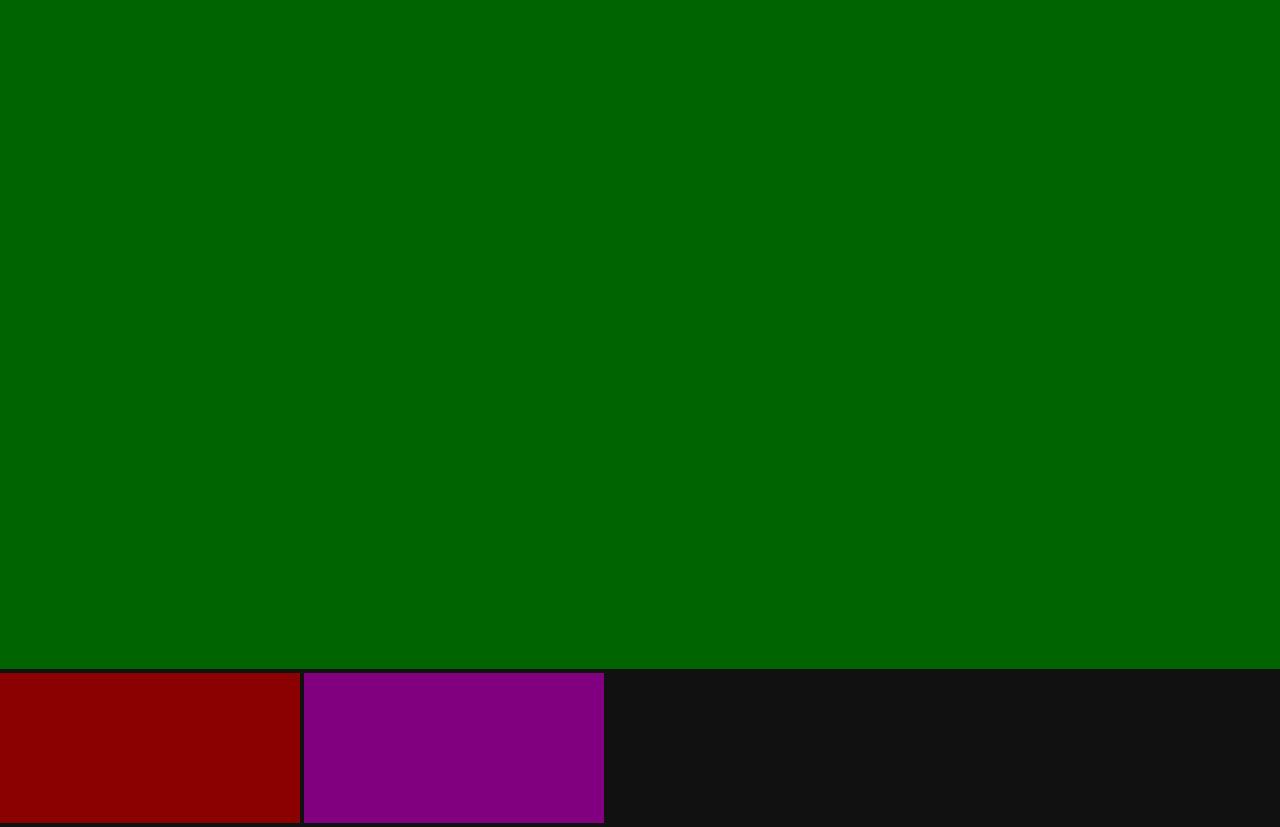
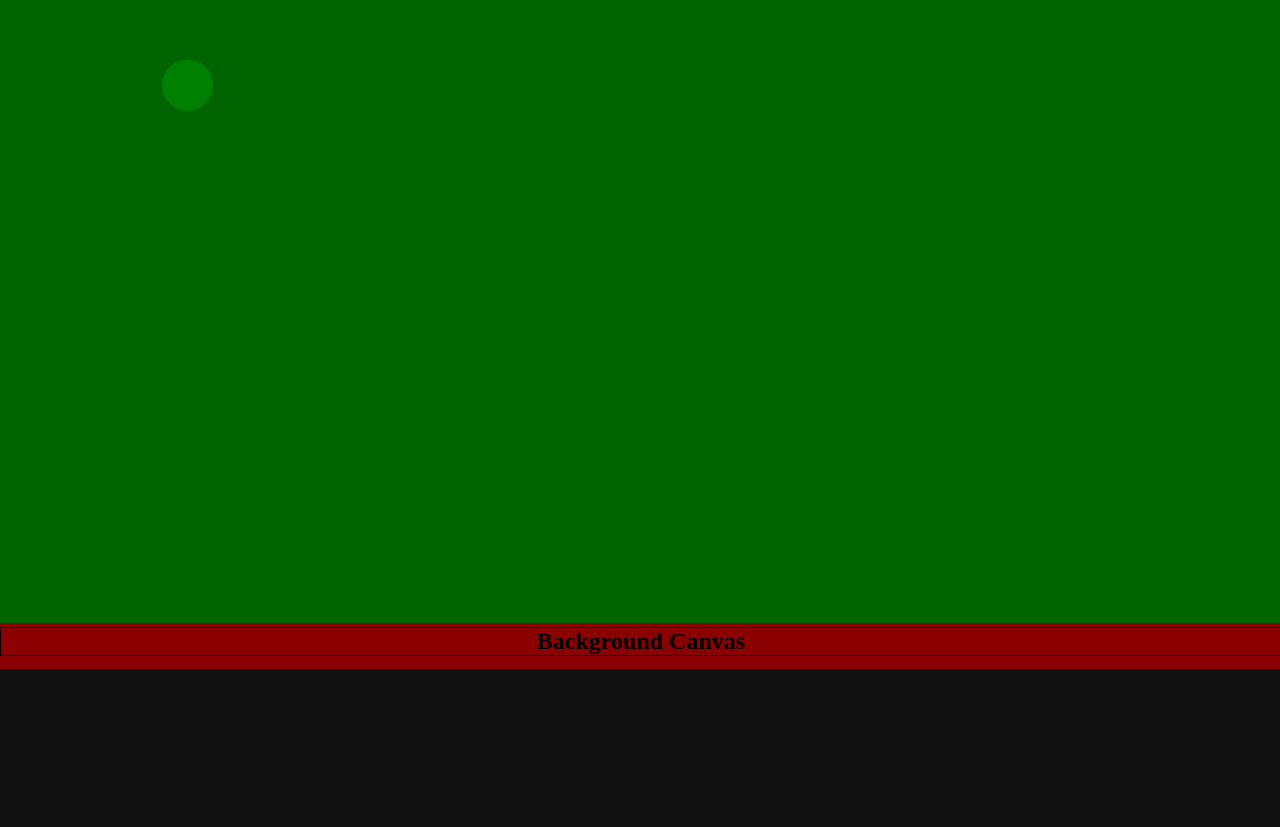
Before and after one commit to lurpeeBurbee/aklinikka-game, a plain HTML site: page index.html in a window 1280 px wide. Shown: the part 131-958 px from the top of the page. After the commit the page ends 800 px from the top, so only its background shows below. Drawn offline with Linux system fonts and the light colour scheme.

Commit message:
Canvas green ball testing

```diff
--- a/index.html
+++ b/index.html
@@ -4,14 +4,22 @@
     <meta charset="UTF-8" />
     <meta name="viewport" content="width=device-width, initial-scale=1.0" />
     <title>aklinikka-game</title>
-    <!-- <link rel="stylesheet" href="bootstrap-5.3.0/css/bootstrap.min.css" /> -->
     <link rel="stylesheet" href="stylesheet.css" />
   </head>
   <body>
     <div class="container">
-      <canvas id="background-canvas"></canvas>
-      <canvas id="ui-canvas"></canvas>
-      <canvas id="gameobjects-canvas"></canvas>
+      <div class="canvas-container-bg">
+        <canvas id="background-canvas"></canvas>
+        <h1 class="canvas-text">Background Canvas</h1>
+      </div>
+      <div class="canvas-container-ui">
+        <canvas id="ui-canvas"></canvas>
+        <h1 class="canvas-text">UI Canvas</h1>
+      </div>
+      <div class="canvas-container-gameobjects">
+        <canvas id="gameobjects-canvas"></canvas>
+        <h1 class="canvas-text">Game Objects Canvas</h1>
+      </div>
     </div>
 
     <script src="/maingame.js" type="text/javascript"></script>
--- a/maingame.js
+++ b/maingame.js
@@ -1 +1,92 @@
 const bgcanvas = document.getElementById("background-canvas");
+const uicanvas = document.getElementById("ui-canvas");
+const bgctx = bgcanvas.getContext("2d");
+const uictx = uicanvas.getContext("2d");
+
+let x = bgcanvas.width / 2;
+let y = bgcanvas.height;
+
+let speedY = -2;
+
+function drawBall() {
+  bgctx.clearRect(0, 0, bgcanvas.width, bgcanvas.height);
+
+  bgctx.beginPath();
+  bgctx.arc(x, y, bgcanvas.width * 0.02, 0, 2 * Math.PI);
+  bgctx.fillStyle = "green";
+  bgctx.fill();
+  bgctx.closePath();
+
+  y += speedY;
+
+  if (y < -bgcanvas.width * 0.02) {
+    y = bgcanvas.height;
+  }
+
+  requestAnimationFrame(drawBall);
+}
+
+function resetBall(startX) {
+  x = startX;
+  y = bgcanvas.height;
+}
+
+function resizeCanvas() {
+  bgcanvas.width = window.innerWidth * 0.8;
+  bgcanvas.height = window.innerHeight * 0.75;
+  uicanvas.width = window.innerWidth * 0.8;
+  uicanvas.height = window.innerHeight * 0.25;
+
+  drawBall();
+  drawButtons();
+}
+
+function drawButtons() {
+  uictx.clearRect(0, 0, uicanvas.width, uicanvas.height);
+
+  const buttonWidth = uicanvas.width * 0.2;
+  const buttonHeight = uicanvas.height * 0.4;
+  const buttonMargin = uicanvas.width * 0.03;
+  const startX1 = (uicanvas.width - buttonWidth * 2 - buttonMargin) / 2;
+  const startX2 = startX1 + buttonWidth + buttonMargin;
+
+  uictx.beginPath();
+  uictx.rect(
+    startX1,
+    (uicanvas.height - buttonHeight) / 2,
+    buttonWidth,
+    buttonHeight
+  );
+  uictx.fillStyle = "blue";
+  uictx.fill();
+  uictx.closePath();
+
+  uictx.beginPath();
+  uictx.rect(
+    startX2,
+    (uicanvas.height - buttonHeight) / 2,
+    buttonWidth,
+    buttonHeight
+  );
+  uictx.fillStyle = "red";
+  uictx.fill();
+  uictx.closePath();
+
+  uictx.font = `${uicanvas.height * 0.2}px Arial`;
+  uictx.fillStyle = "white";
+  uictx.textAlign = "center";
+  uictx.fillText(
+    "Start here",
+    startX1 + buttonWidth / 2,
+    (uicanvas.height + buttonHeight * 0.2) / 2
+  );
+  uictx.fillText(
+    "Start here",
+    startX2 + buttonWidth / 2,
+    (uicanvas.height + buttonHeight * 0.2) / 2
+  );
+}
+
+window.addEventListener("resize", resizeCanvas);
+
+resizeCanvas();
--- a/stylesheet.css
+++ b/stylesheet.css
@@ -1,5 +1,7 @@
 body {
   background-color: #111;
+  margin: 0;
+  padding: 0;
 }
 
 .container {
@@ -8,46 +10,62 @@ body {
   left: 0;
   width: 100vw;
   height: 100vh;
+  display: flex;
+  flex-direction: column;
+  overflow: hidden;
 }
 
-/* canvas {
-  position: absolute;
+.canvas-container-bg,
+.canvas-container-ui {
+  width: 100%;
+  position: relative;
+  justify-content: center;
+  align-items: center;
+  text-align: center;
+}
+.canvas-container-bg {
+  flex: 4;
+}
+.canvas-container-ui {
+  flex: 1;
+}
+
+#background-canvas {
+  position: relative;
   top: 0;
   left: 0;
-  width: 100vw;
-  height: 100vh;
-} */
-
-#background-canvas {
-  background-color: darkgreen;
   width: 100%;
   height: 100%;
+  background-color: darkgreen;
 }
 
 #ui-canvas {
+  position: relative;
+  left: 0;
+  width: 100%;
+  height: 100%;
   background-color: darkred;
+  bottom: 0;
 }
 
-#gameobjects-canvas {
+/* #gameobjects-canvas {
+  position: absolute;
+  top: 50%;
+  left: 50%;
+  transform: translate(-50%, -50%);
+  width: 50%;
+  height: 50%;
   background-color: purple;
+} */
+
+.canvas-text {
+  margin-top: 1em;
+  position: absolute;
+  color: rgb(0, 0, 0);
+  font-size: 24px;
+  font-weight: bold;
+  border: 1px solid;
+  margin: 0 auto;
+  width: 100%;
+  z-index: 1;
 }
-
-/* Mobile Version */
-@media (max-width: 767px) {
-  /* Adjust styles for mobile devices */
-}
-
-/* Tablet Version */
-@media (min-width: 768px) and (max-width: 991px) {
-  /* Adjust styles for tablet devices */
-}
-
-/* Desktop Version */
-@media (min-width: 992px) and (max-width: 1199px) {
-  /* Adjust styles for desktop devices */
-}
-
-/* Extra Large Screens */
-@media (min-width: 1200px) {
-  /* Adjust styles for extra large screens */
-}
```
